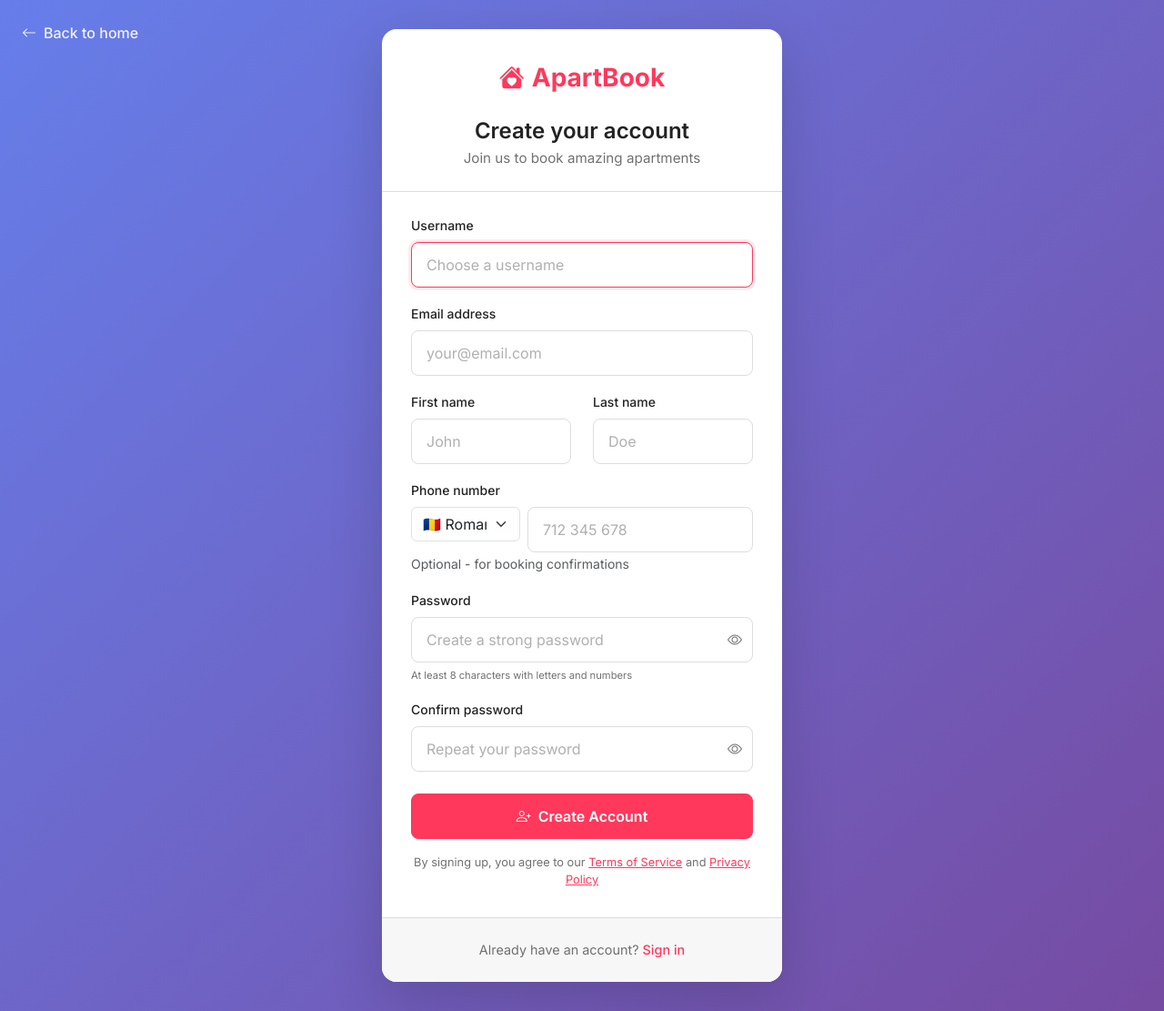
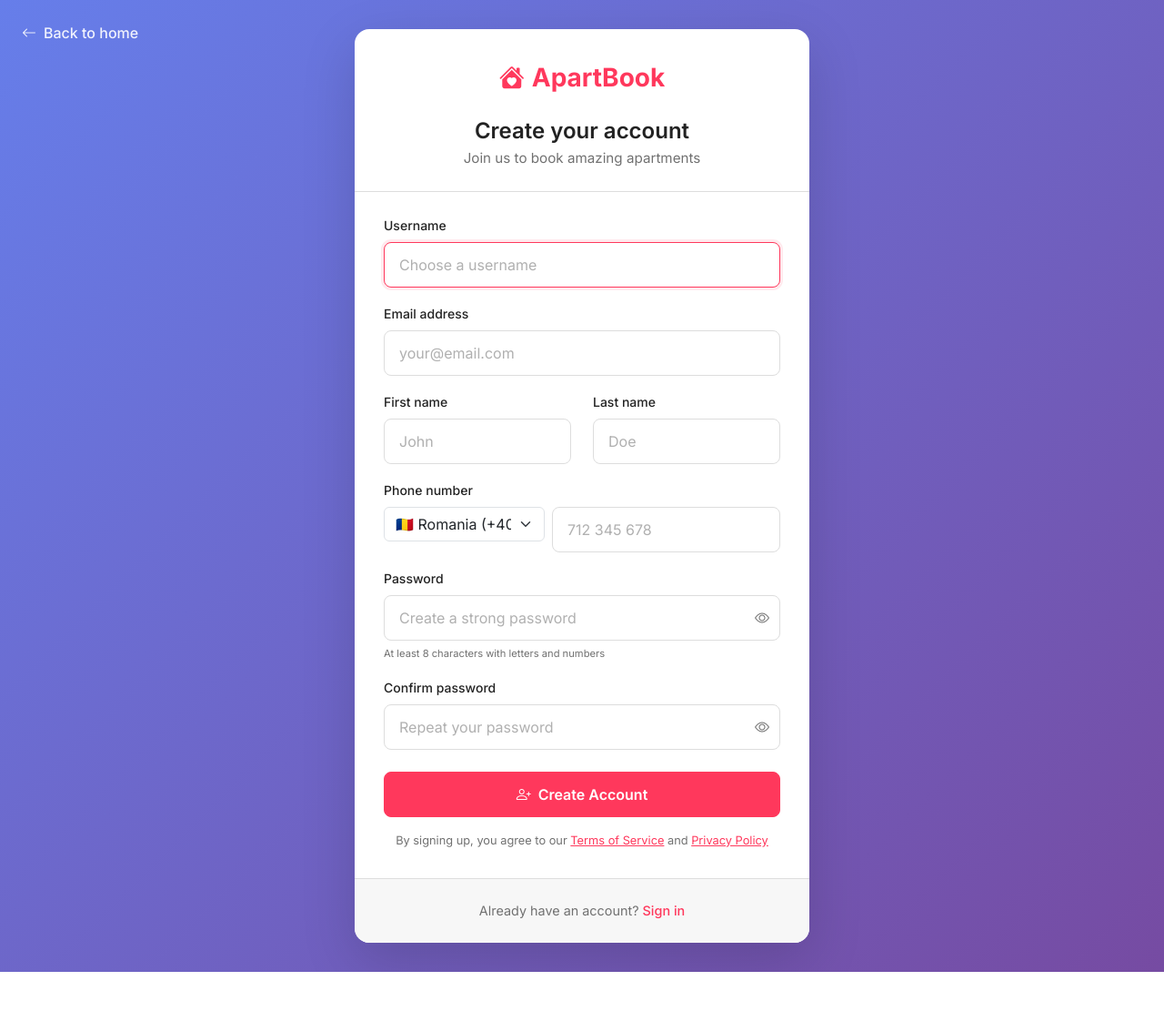
Before and after one commit to AlexBahrin/ApartBook, a Django app: page /en/authentication/register/ in a window 1280 px wide. Shown: the whole page at 91% size. After the commit the page ends 1068 px from the top, so only its background shows below. Run offline with Django 5.2, Linux system fonts and the light colour scheme; parts of the project's set-up code (start-up, migrations or seed data) failed here and were passed over.

Commit message:
changed sign up form

```diff
--- a/Apartament/templates/authentication/base_auth.html
+++ b/Apartament/templates/authentication/base_auth.html
@@ -1,6 +1,7 @@
 {% load i18n %}
 <!DOCTYPE html>
 <html lang="{{ LANGUAGE_CODE }}">
+
 <head>
     <meta charset="UTF-8">
     <meta name="viewport" content="width=device-width, initial-scale=1.0">
@@ -38,7 +39,7 @@
 
         .auth-container {
             width: 100%;
-            max-width: 440px;
+            max-width: 500px;
         }
 
         .auth-card {
@@ -290,6 +291,7 @@
     </style>
     {% block extra_css %}{% endblock %}
 </head>
+
 <body>
     <a href="{% url 'landing' %}" class="back-home">
         <i class="bi bi-arrow-left"></i> {% trans "Back to home" %}
@@ -303,4 +305,5 @@
     <script src="https://cdn.jsdelivr.net/npm/bootstrap@5.3.2/dist/js/bootstrap.bundle.min.js"></script>
     {% block extra_js %}{% endblock %}
 </body>
+
 </html>
--- a/Apartament/templates/authentication/register.html
+++ b/Apartament/templates/authentication/register.html
@@ -68,7 +68,7 @@
             <div class="form-group">
                 <label class="form-label">{% trans "Phone number" %}</label>
                 <div class="row g-2">
-                    <div class="col-5 col-md-4">
+                    <div class="col-6 col-md-5">
                         {{ form.phone_country_code }}
                         {% if form.phone_country_code.errors %}
                         <ul class="errorlist">
@@ -76,7 +76,7 @@
                         </ul>
                         {% endif %}
                     </div>
-                    <div class="col-7 col-md-8">
+                    <div class="col-6 col-md-7">
                         <input type="tel" name="phone_number" id="id_phone_number" class="form-control"
                             value="{{ form.phone_number.value|default:'' }}" placeholder="712 345 678">
                         {% if form.phone_number.errors %}
@@ -86,7 +86,6 @@
                         {% endif %}
                     </div>
                 </div>
-                <small class="text-muted">{% trans "Optional - for booking confirmations" %}</small>
             </div>
 
             <div class="form-group">
```
